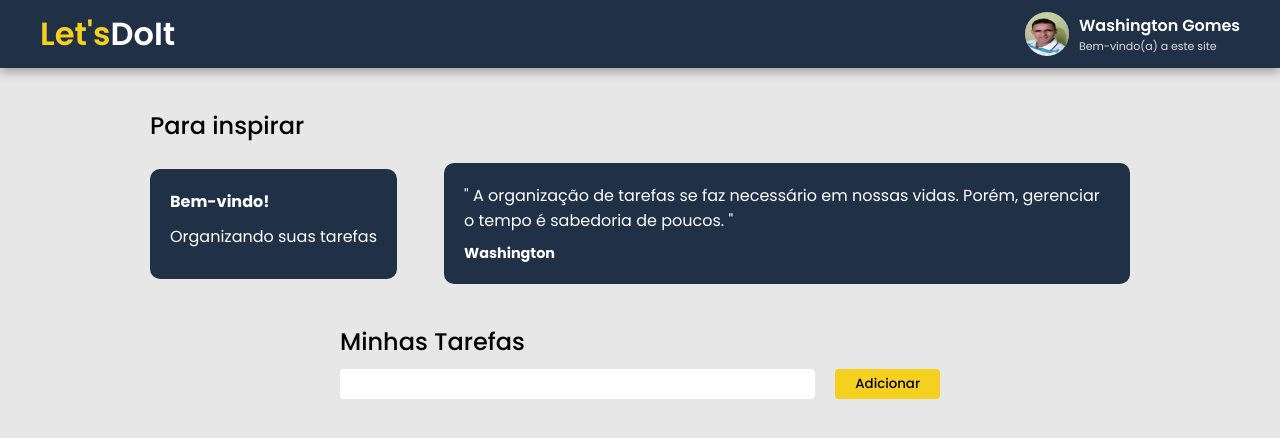
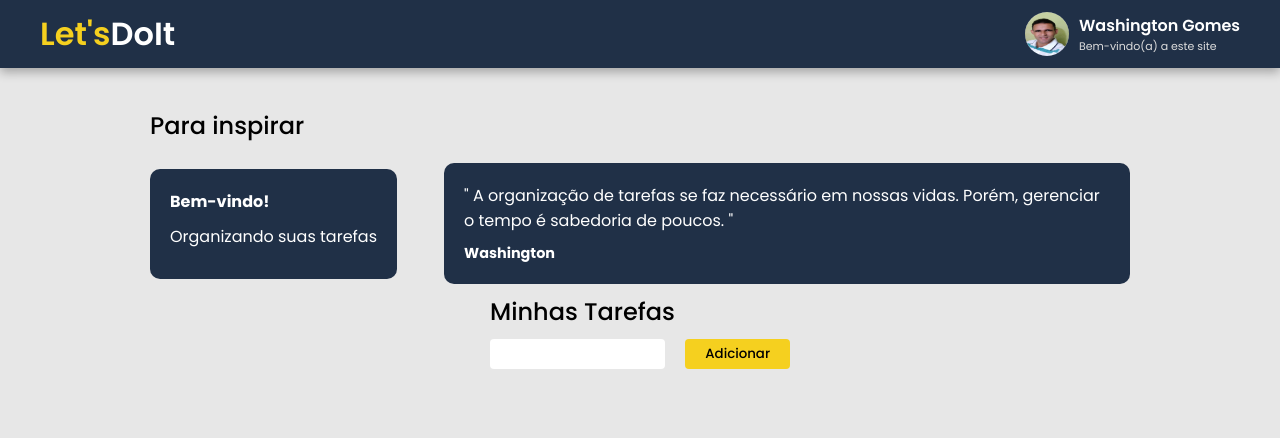
Before and after one commit to washingtongomes/web-challenge1, a React (Create React App) app: page / in a window 1280 px wide. Shown: the top 438 px of the page. Built offline with nearby package versions, Linux system fonts and the light colour scheme; the HTML template or start-up script is replaced by a standard one.

Commit message:
Update App.css

```diff
--- a/src/styles/App.css
+++ b/src/styles/App.css
@@ -1,6 +1,6 @@
 #tarefas {
-  max-width: 600px;
-  margin: 40px auto 0;
+  max-width: 300px;
+  margin: 10px auto 0;
 }
 
 #tarefas h2 {
```
